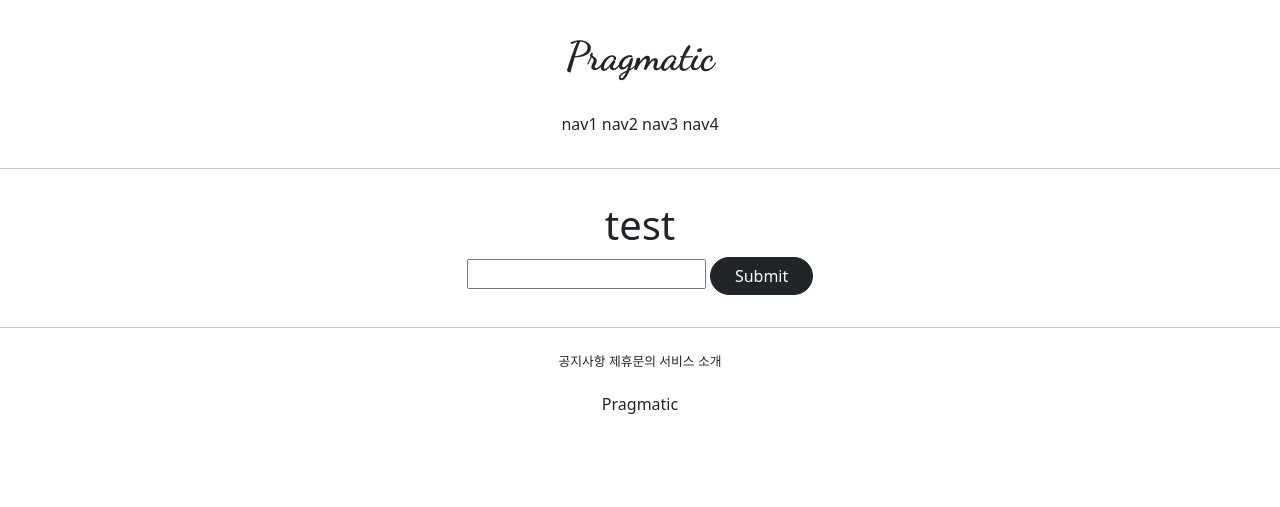
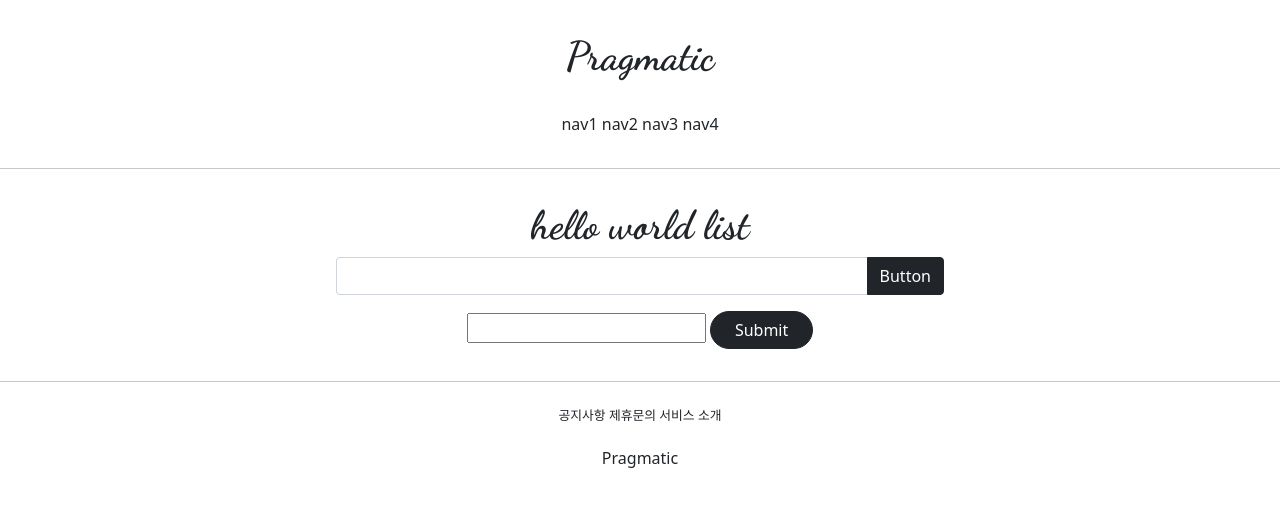
Before and after one commit to jam2208/GII_Project, a Django app: page /accounts/hello_world/ in a window 1280 px wide. Shown: the top 507 px of the page. Run offline with Django 3.2, Linux system fonts and the light colour scheme; parts of the project's set-up code (start-up, migrations or seed data) failed here and were passed over.

Commit message:
2021.07.12 Commit 1

```diff
--- a/accountapp/templates/accountapp/hello_world.html
+++ b/accountapp/templates/accountapp/hello_world.html
@@ -2,20 +2,28 @@
 
 {% block content %}
 
-
-
     <div style="margin: 2rem; text-align: center">
 
-        <h1>test</h1>
+        <h1 style="font-family: 'Dancing Script', cursive">hello world list</h1>
 
         <form action="/accounts/hello_world/" method="post">
             {% csrf_token %}
+            <div>
+                <div class="input-group mb-3 w-50 m-auto">
+                    <input type="text" class="form-control" name="hello_world_input">
+                    <button class="btn btn-dark" type="submit" >
+                        Button
+                    </button>
+                </div>
+            </div>
             <input type="text" name="hello_world_input">
             <input class="btn btn-dark rounded-pill px-4" type="submit">
         </form>
 
-        {% if hello_world_output %}
-        <h3>{{ hello_world_output.text }}</h3>
+        {% if hello_world_list %}
+            {% for hello_world in hello_world_list %}
+                <h3>{{ hello_world.text }}</h3>
+            {% endfor %}
         {% endif %}
     </div>
 
--- a/accountapp/views.py
+++ b/accountapp/views.py
@@ -14,8 +14,11 @@ def hello_world(request):
         new_hello_world.text = temp
         new_hello_world.save()
 
+        hello_world_list = HelloWorld.objects.all()
+
         return render(request, 'accountapp/hello_world.html',
-                      context={'hello_world_output': new_hello_world})
+                      context={'hello_world_list': hello_world_list})
     else:
+        hello_world_list = HelloWorld.objects.all()
         return render(request, 'accountapp/hello_world.html',
-                      context={'text': 'GET METHOD!'})
+                      context={'hello_world_list': hello_world_list})
```
